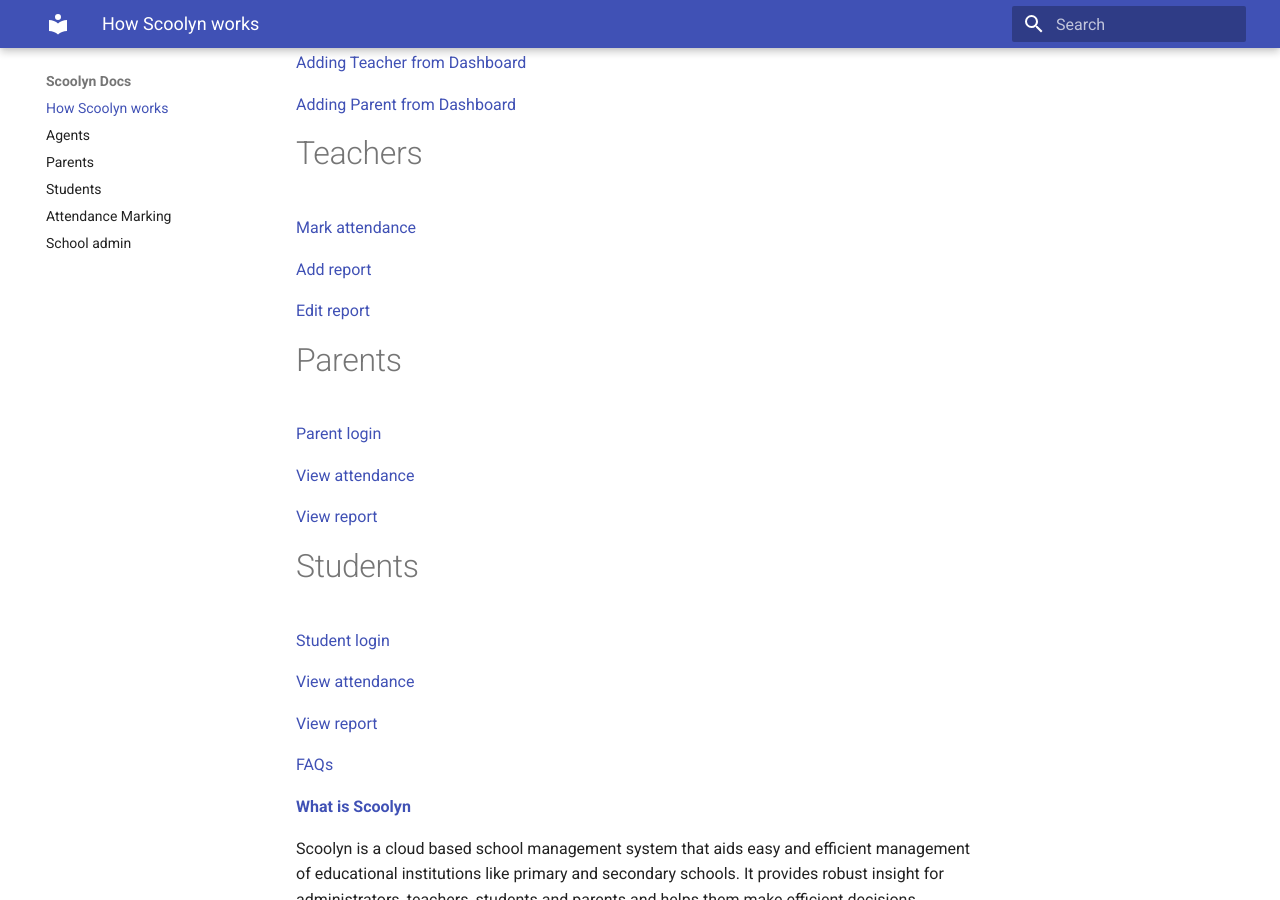
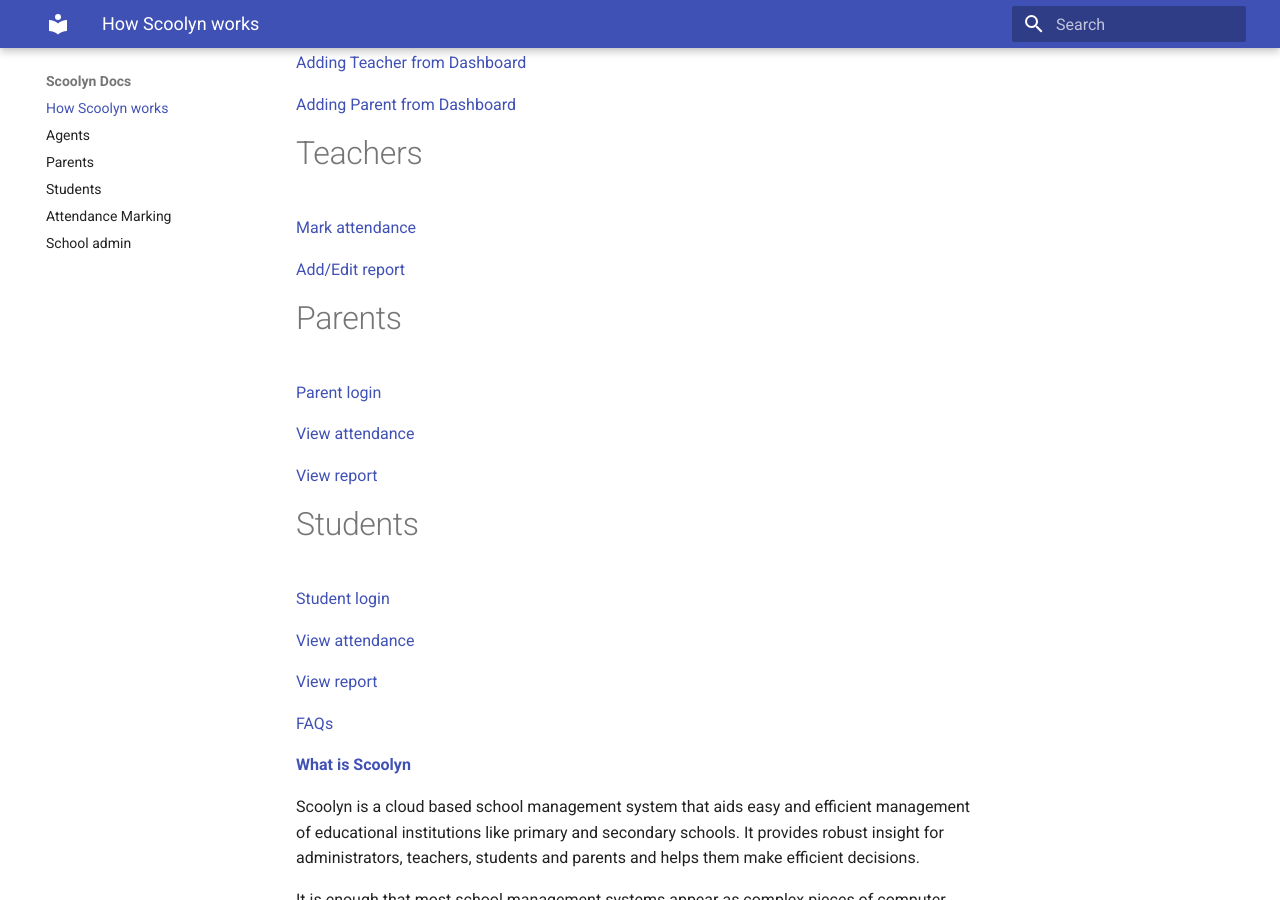
Before and after one commit to digikraaft/docs.scoolyn.com, an MkDocs documentation site: the page built from docs/index.md, in a window 1280 px wide and 900 px high, scrolled down 595 px. Built offline with MkDocs 1.6.1 and Material for MkDocs 9.7.7, drawn with Linux system fonts in a browser that asks for light colours.

Commit message:
Update index.md

```diff
--- a/docs/index.md
+++ b/docs/index.md
@@ -26,9 +26,8 @@ Here you will learn how to navigate through the School management App and learn
 
 [Mark attendance](https://github.com/digikraaft/docs.scoolyn.com/blob/emma/docs/Teachers.md)
 
-[Add report](https://github.com/digikraaft/docs.scoolyn.com/blob/emma/docs/Teachers.md)
+[Add/Edit report](https://github.com/digikraaft/docs.scoolyn.com/blob/emma/docs/Teachers.md)
 
-[Edit report](https://github.com/digikraaft/docs.scoolyn.com/blob/emma/docs/Teachers.md)
 
 # Parents
 
```
